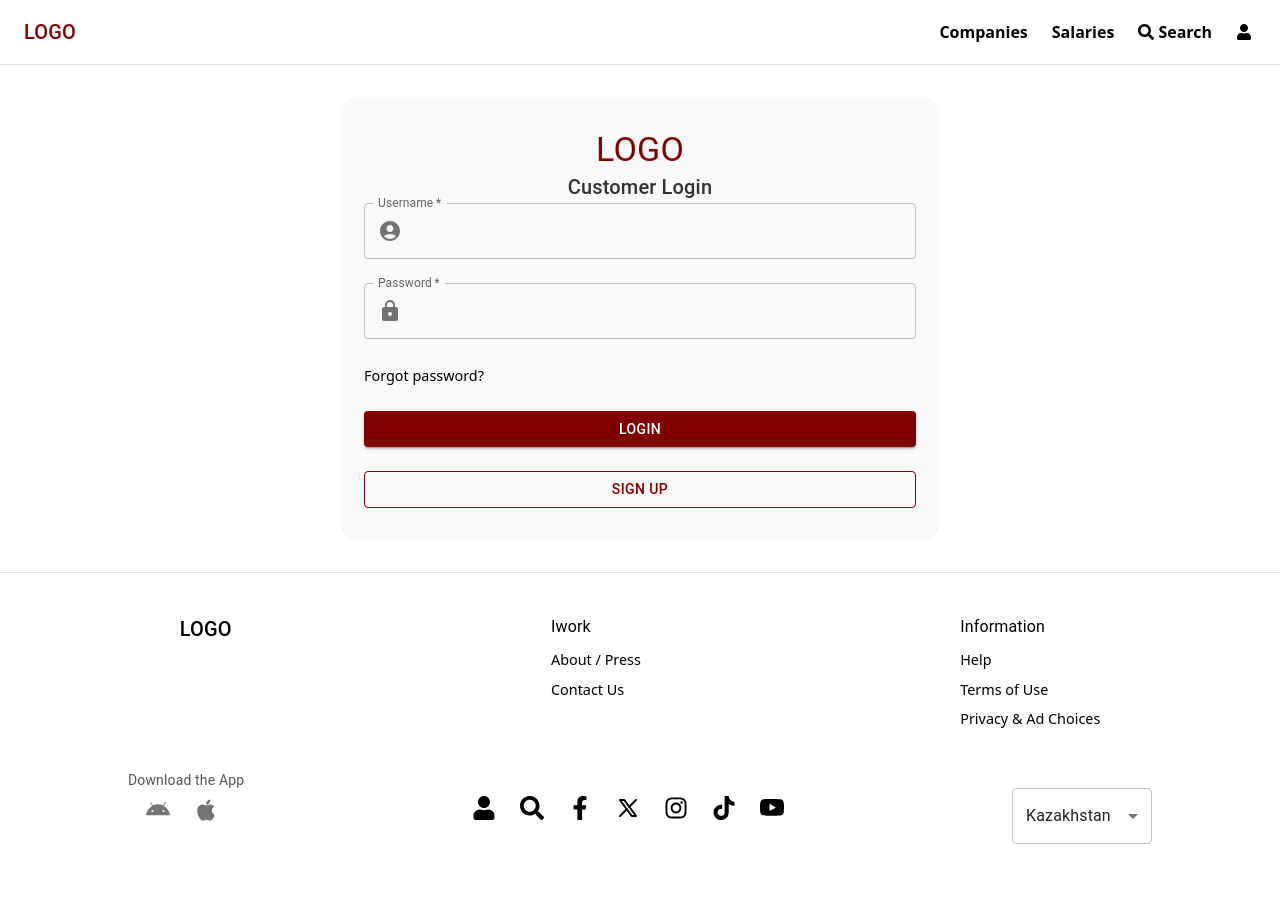
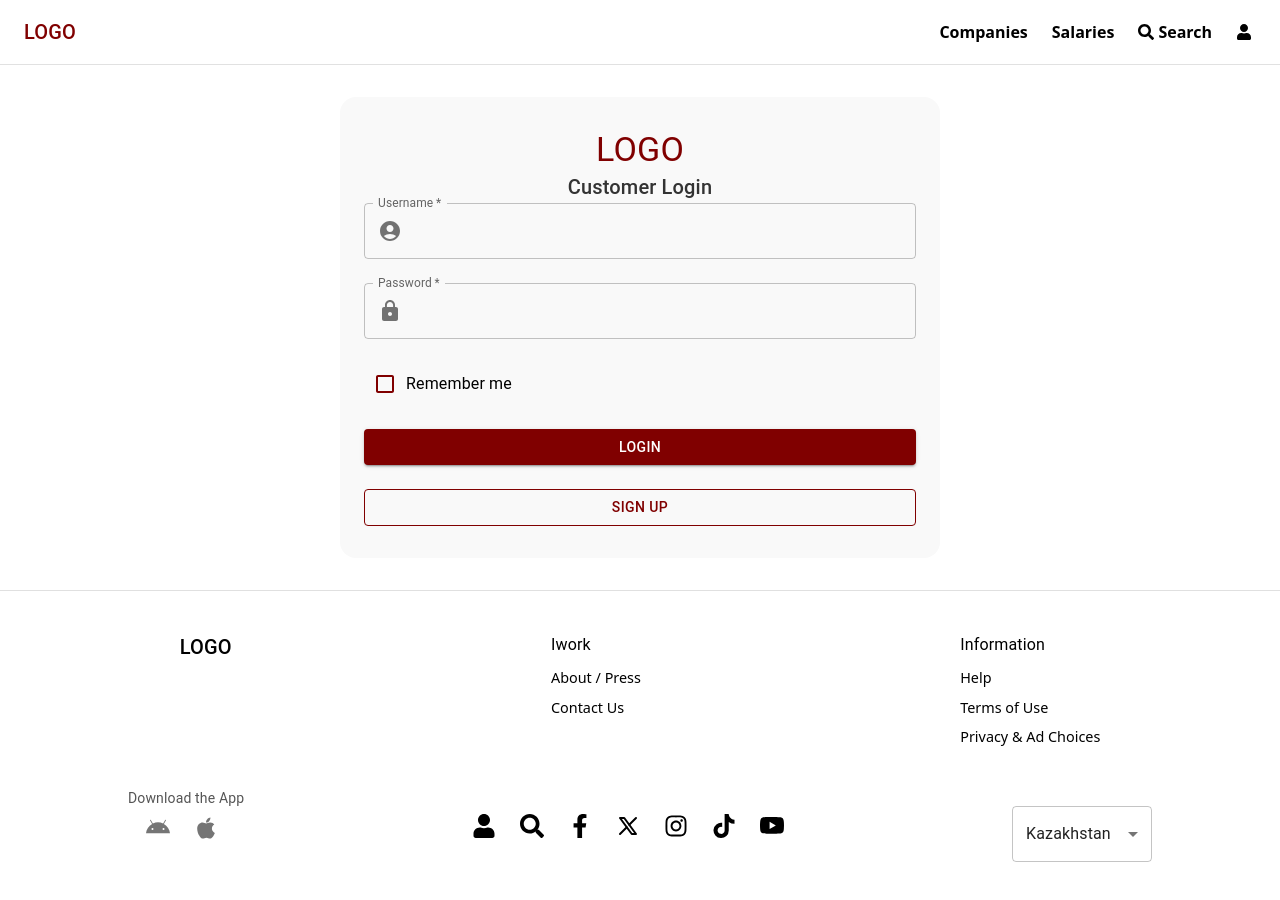
Before and after one commit to meyirman-is-creator/jumysfeedback, a Next.js app: page /auth/login in a window 1280 px wide. Shown: the top 900 px of the page. Built offline with nearby package versions, Linux system fonts and the light colour scheme.

Commit message:
fix login page

```diff
--- a/src/app/auth/login/LoginPage.module.scss
+++ b/src/app/auth/login/LoginPage.module.scss
@@ -36,18 +36,13 @@
     }
   }
 
-  &__forgot-password {
-    text-align: left;
+  &__checkbox {
+    color: #800000 !important; /* цвет чекбокса */
+  }
 
-    a {
-      color: #000;
-      font-size: 0.9rem;
-      text-decoration: none;
-
-      &:hover {
-        text-decoration: underline;
-      }
-    }
+  &__remember {
+    margin-left: 0 !important;
+    /* если нужен дополнительный отступ или выравнивание, можно добавить */
   }
 
   &__submit {
--- a/src/app/auth/login/page.tsx
+++ b/src/app/auth/login/page.tsx
@@ -8,9 +8,10 @@ import {
   Container,
   Box,
   InputAdornment,
+  Checkbox,
+  FormControlLabel,
 } from "@mui/material";
 import { AccountCircle, Lock } from "@mui/icons-material";
-import Link from "next/link";
 import { useRouter } from "next/navigation";
 import styles from "./LoginPage.module.scss";
 
@@ -67,9 +68,11 @@ export default function LoginPage() {
           }}
         />
 
-        <Box className={styles["login-page__forgot-password"]}>
-          <Link href="/auth/forgot-password">Forgot password?</Link>
-        </Box>
+        <FormControlLabel
+          control={<Checkbox className={styles["login-page__checkbox"]} />}
+          label="Remember me"
+          className={styles["login-page__remember"]}
+        />
 
         <Button
           variant="contained"
```
